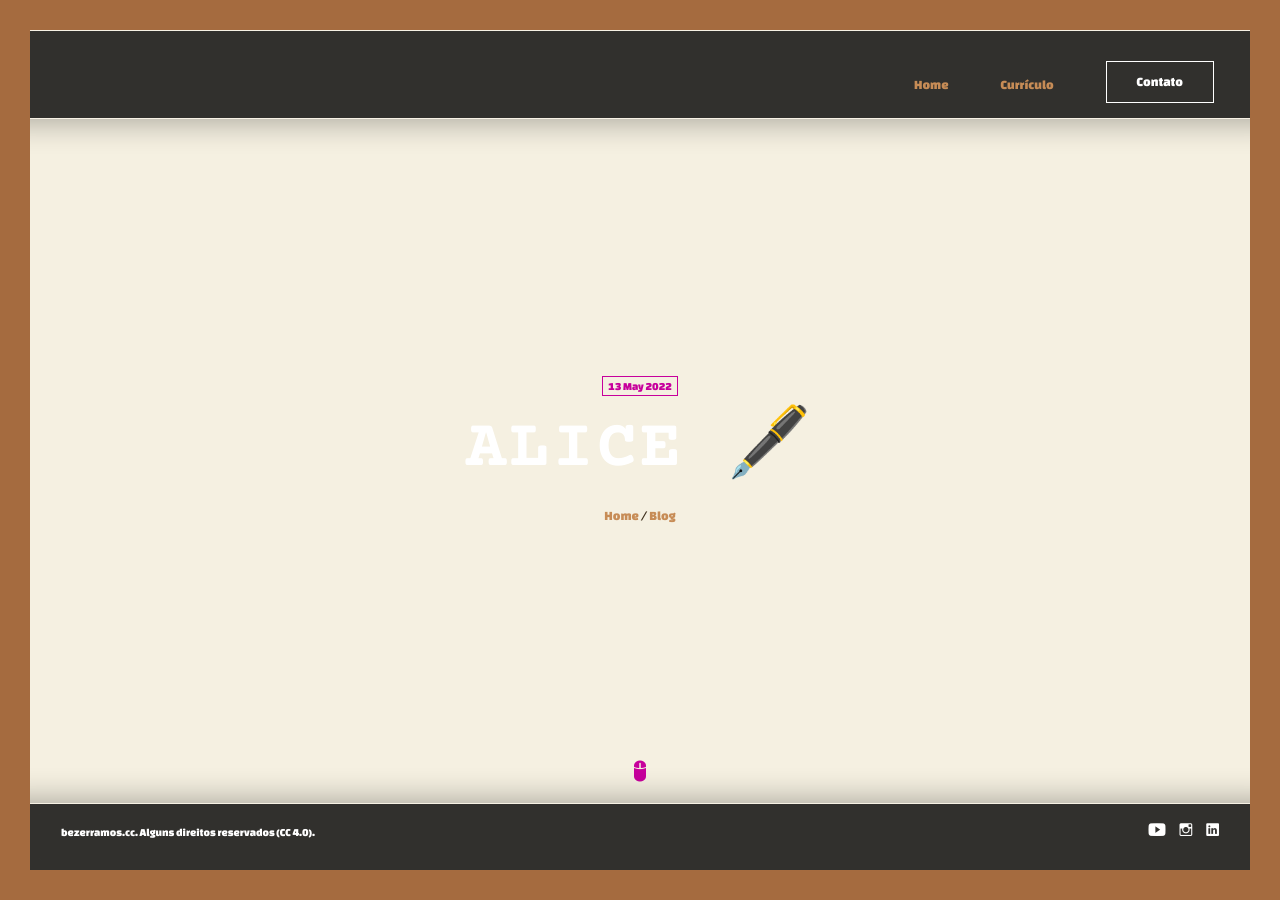
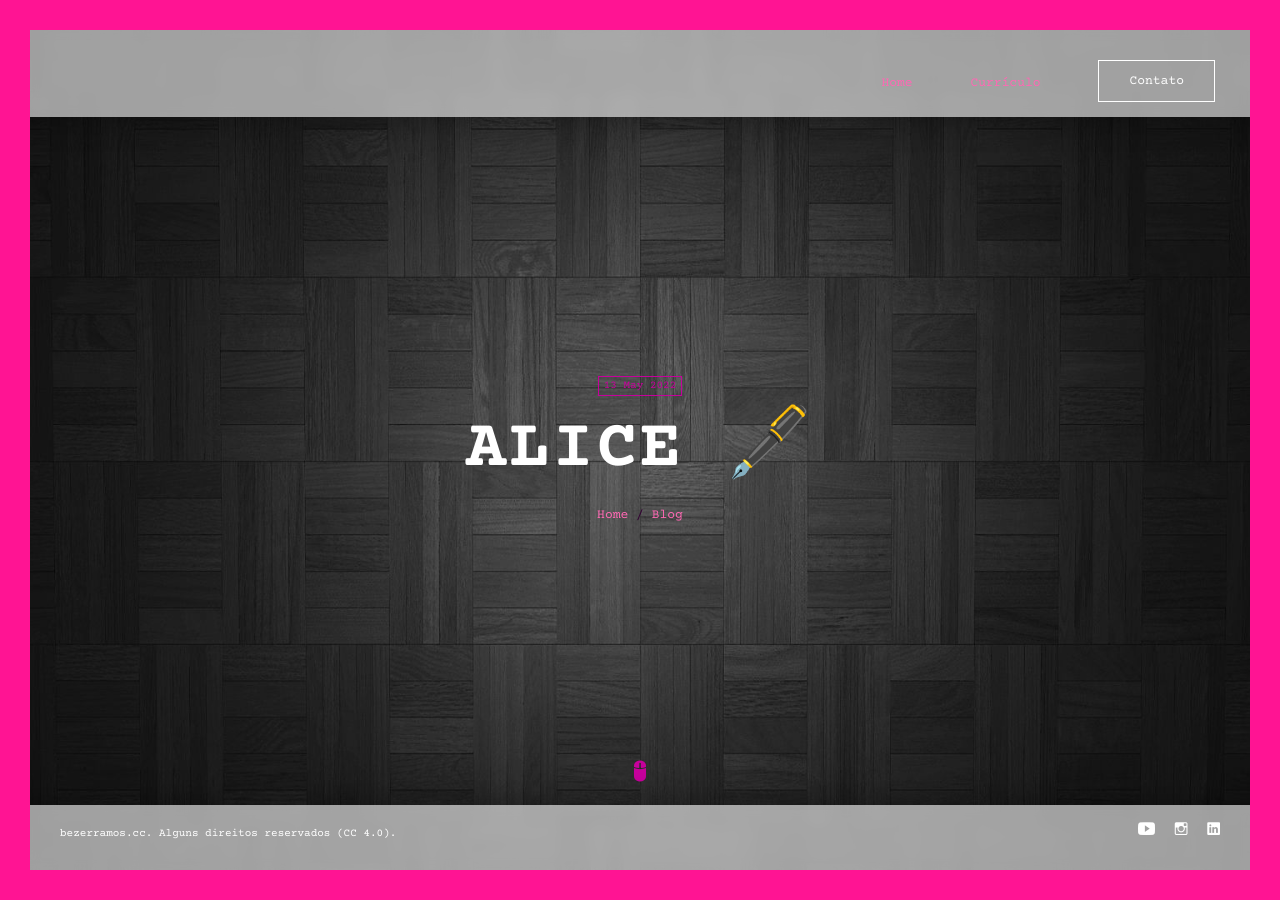
Before and after one commit to tropicaos/bzcc, a Jekyll site: the page built from _posts/2022-05-13-alice.md, in a window 1280 px wide and 900 px high. Built offline with Jekyll 4.4.1, drawn with Linux system fonts in a browser that asks for light colours; some web fonts are replaced; comment, search, counter and statistics services are not loaded.

Commit message:
bugfix - correção portifolio

```diff
--- a/_config.yml
+++ b/_config.yml
@@ -70,3 +70,8 @@
   style: compressed
 
 markdown:  kramdown
+
+collections:
+  works:
+    output: true
+    permalink: /portfolio/:name/
--- a/_data/themes.yml
+++ b/_data/themes.yml
@@ -1,9 +1,12 @@
 pink:
   primary: "#ff69b4"
-  background: "#fff0f5"
   text: "#330033"
   border: "#ff1493"
   font: "'Courier Prime', monospace"
+  # background: "#fff0f5"
+  image: "/assets/images/background.jpg"
+  header: "rgba(255, 255, 255, 0.6)"
+  footer: "rgba(0, 0, 0, 0.6)"
 
 cyberpunk:
   primary: "#39ff14"
--- a/_layouts/default.html
+++ b/_layouts/default.html
@@ -11,7 +11,9 @@
   {% if page.layout == "home" %}
   <style>
   :root {
-    --background: linear-gradient(rgba(0, 0, 0, 0.7), rgba(0,0,0,0.7)), url('/assets/images/background.jpg');
+    /* --background: linear-gradient(rgba(0, 0, 0, 0.7), rgba(0,0,0,0.7)), url('/assets/images/background.jpg'); */
+    --background-image: none;
+    --background: var(--background-color);
     --background-size: cover;
     --background-position: center;
     --background-color-fallback: #000;
--- a/_posts/2022-05-13-alice.md
+++ b/_posts/2022-05-13-alice.md
@@ -7,9 +7,7 @@
 permalink: /Alice
 published: true
 spotifyplaylist: 1WrgTARbUGYgcyr5WmHth7
-theme: paperkraft
-header-bg-color: rgba(255, 255, 255, 0.1)
-header-blur: 10px
+theme: pink
 ---
 ![](assets/images/uploads/Aliceposter.jpg)
 ###### Considere ouvir a trilha sonora sugerida para complementar a leitura
--- a/_sass/glitche/basic.scss
+++ b/_sass/glitche/basic.scss
@@ -25,11 +25,21 @@
 	margin-right: 0!important;
 }
 
-body.home {
-	background: var(--background);
-	background-size: cover;
-	background-position: center;
-	background-attachment: fixed;
+body {
+    &.home {
+        background: var(--background-color, #000);
+    }
+
+    &:not(.home) {
+        background: var(--background-color, #000);
+    }
+
+    &.blog {
+        background: var(--background-image);
+        background-size: cover;
+        background-position: center;
+        background-attachment: fixed;
+    }
 }
 
 @media (max-width: 768px) {
@@ -84,7 +94,6 @@
 	backdrop-filter: blur(var(--header-blur, #{$header-blur}));
 	-webkit-backdrop-filter: blur(var(--header-blur, #{$header-blur}));
 	background-clip: padding-box;
-	border: 1px solid rgba(255, 255, 255, 0.1);
 	box-shadow: 0 4px 30px rgba(0, 0, 0, 0.3);
   }
 
@@ -94,7 +103,6 @@
 	backdrop-filter: blur(var(--footer-blur, #{$footer-blur}));
 	-webkit-backdrop-filter: blur(var(--footer-blur, #{$footer-blur}));
 	background-clip: padding-box;
-	border: 1px solid rgba(255, 255, 255, 0.1);
 	box-shadow: 0 -4px 30px rgba(0, 0, 0, 0.3);
 }
 
@@ -152,9 +160,6 @@
 	}
 }
 
-body:not(.home) {
-	background: var(--background-color, #000000);
-  }
 
 .wrapper {
 	overflow: hidden;
--- a/_sass/glitche/setting.scss
+++ b/_sass/glitche/setting.scss
@@ -64,11 +64,12 @@
 		--background-color: #{$bg};
 
 		/* Imagem de fundo opcional */
-		--background-image: url(#{$bg-image-path});
+		/* --background-image: url(#{$bg-image-path}); */
+		--background-image: none;
 
 		/* Combinação opcional (usada no CSS se quiser overlay com imagem) */
-		--background: linear-gradient(rgba(0, 0, 0, 0.6), rgba(0, 0, 0, 0.6)), var(--background-image);
-
+		/* --background: linear-gradient(rgba(0, 0, 0, 0.6), rgba(0, 0, 0, 0.6)), var(--background-image); */
+		--background: var(--background-color);
 		--background-mobile: var(--background);
 
 		/* Texto */
```
